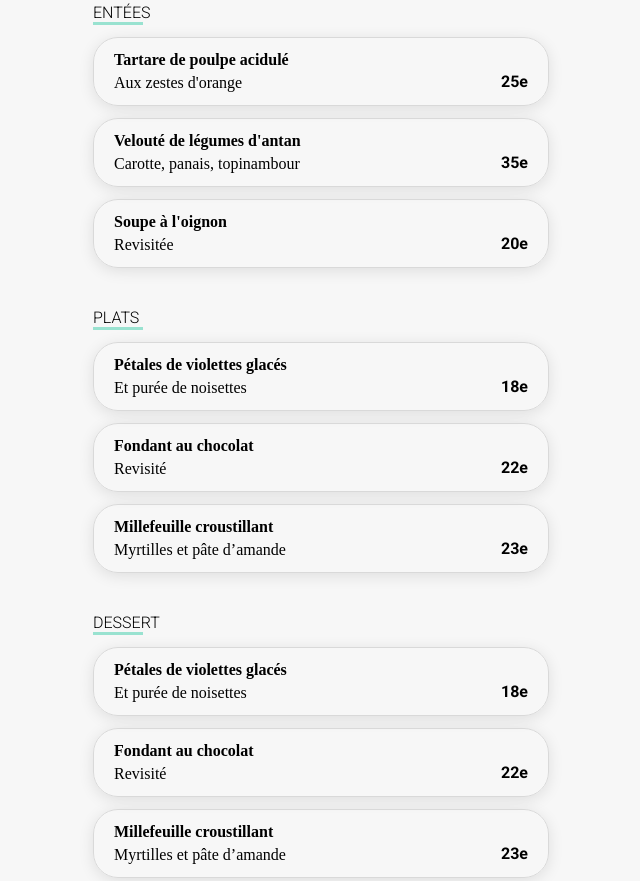
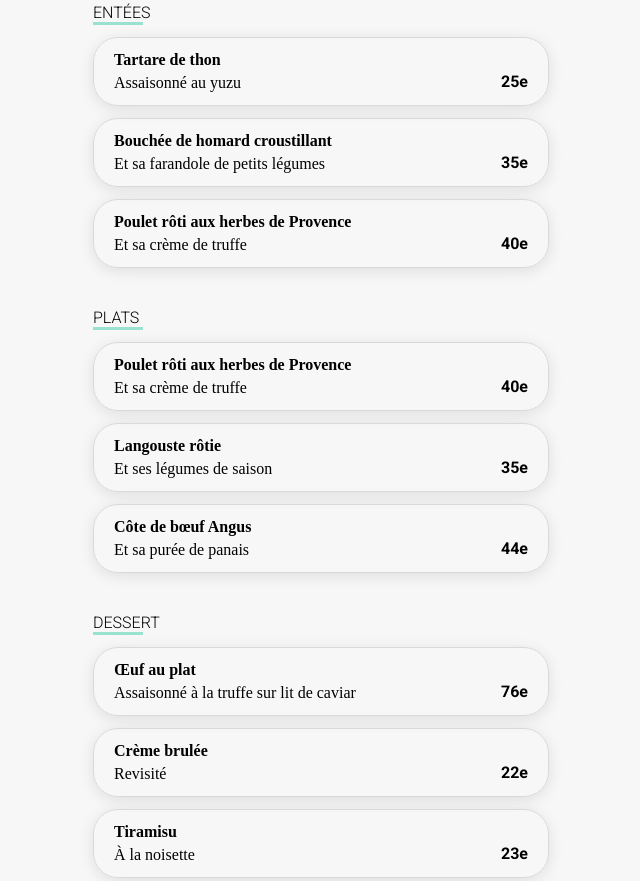
Before and after one commit to fodie94/PROJET3, a plain HTML site: page le_delice_des_sens.html in a window 1280 px wide. Shown: the part 442-1323 px from the top of the page, without its empty margins (319-959 px from the left). Drawn offline with Linux system fonts and the light colour scheme; a web font is replaced by a local one.

Commit message:
nom le delice des sens

```diff
--- a/le_delice_des_sens.html
+++ b/le_delice_des_sens.html
@@ -55,8 +55,8 @@
                      <div class="menu-cart-contain-bloc">
                         <div class="menu-cart-contain-bloc-child">
                             <div class="menu-cart-contain-bloc-title">
-                                <h4>Tartare de poulpe acidulé</h4>
-                                <p>Aux zestes d'orange </p>
+                                <h4>Tartare de thon</h4>
+                                <p>Assaisonné au yuzu</p>
                             </div>
                             <div class="menu-cart-contain-bloc-prix">
                                 <p>25e</p>
@@ -72,8 +72,8 @@
                     <div class="menu-cart-contain-bloc">
                         <div class="menu-cart-contain-bloc-child">
                             <div class="menu-cart-contain-bloc-title">
-                                <h4>Velouté de légumes d'antan</h4>
-                                <p>Carotte, panais, topinambour</p>
+                                <h4>Bouchée de homard croustillant </h4>
+                                <p>Et sa farandole de petits légumes</p>
                             </div>
                             <div class="menu-cart-contain-bloc-prix">
                                 <p>35e</p>
@@ -89,11 +89,11 @@
                     <div class="menu-cart-contain-bloc">
                         <div class="menu-cart-contain-bloc-child">
                             <div class="menu-cart-contain-bloc-title">
-                                <h4>Soupe à l'oignon</h4>
-                                <p>Revisitée</p>
+                                <h4>Poulet rôti aux herbes de Provence </h4>
+                                <p>Et sa crème de truffe</p>
                             </div>
                             <div class="menu-cart-contain-bloc-prix">
-                                <p>20e</p>
+                                <p>40e</p>
                             </div>
                         </div>
                                 <div class="menu-cart-contain-bloc-spin">
@@ -109,11 +109,11 @@
                 <div class="menu-cart-contain-bloc">
                     <div class="menu-cart-contain-bloc-child">
                         <div class="menu-cart-contain-bloc-title">
-                            <h4>Pétales de violettes glacés</h4>
-                            <p>Et purée de noisettes</p>
+                            <h4>Poulet rôti aux herbes de Provence </h4>
+                            <p>Et sa crème de truffe</p>
                         </div>
                         <div class="menu-cart-contain-bloc-prix">
-                            <p>18e</p>
+                            <p>40e</p>
                         </div>
                     </div>
                             <div class="menu-cart-contain-bloc-spin">
@@ -126,11 +126,11 @@
                     <div class="menu-cart-contain-bloc">
                         <div class="menu-cart-contain-bloc-child">
                             <div class="menu-cart-contain-bloc-title">
-                                <h4>Fondant au chocolat</h4>
-                                <p>Revisité</p>
+                                <h4>Langouste rôtie </h4>
+                                <p>Et ses légumes de saison</p>
                             </div>
                             <div class="menu-cart-contain-bloc-prix">
-                                <p>22e</p>
+                                <p>35e</p>
                             </div>
                         </div>
                                 <div class="menu-cart-contain-bloc-spin">
@@ -143,11 +143,11 @@
                     <div class="menu-cart-contain-bloc">
                         <div class="menu-cart-contain-bloc-child">
                             <div class="menu-cart-contain-bloc-title">
-                                <h4>Millefeuille croustillant </h4>
-                                <p>Myrtilles et pâte d’amande</p>
+                                <h4>Côte de bœuf Angus </h4>
+                                <p>Et sa purée de panais</p>
                             </div>
                             <div class="menu-cart-contain-bloc-prix">
-                                <p>23e</p>
+                                <p>44e</p>
                             </div>
                         </div>
                                 <div class="menu-cart-contain-bloc-spin">
@@ -164,11 +164,11 @@
                     <div class="menu-cart-contain-bloc">
                         <div class="menu-cart-contain-bloc-child">
                             <div class="menu-cart-contain-bloc-title">
-                                <h4>Pétales de violettes glacés</h4>
-                                <p>Et purée de noisettes</p>
+                                <h4>Œuf au plat</h4>
+                                <p>Assaisonné à la truffe sur lit de caviar</p>
                             </div>
                             <div class="menu-cart-contain-bloc-prix">
-                                <p>18e</p>
+                                <p>76e</p>
                             </div>
                         </div>
                                 <div class="menu-cart-contain-bloc-spin">
@@ -181,7 +181,7 @@
                         <div class="menu-cart-contain-bloc">
                             <div class="menu-cart-contain-bloc-child">
                                 <div class="menu-cart-contain-bloc-title">
-                                    <h4>Fondant au chocolat</h4>
+                                    <h4>Crème brulée </h4>
                                     <p>Revisité</p>
                                 </div>
                                 <div class="menu-cart-contain-bloc-prix">
@@ -198,8 +198,8 @@
                         <div class="menu-cart-contain-bloc">
                             <div class="menu-cart-contain-bloc-child">
                                 <div class="menu-cart-contain-bloc-title">
-                                    <h4>Millefeuille croustillant </h4>
-                                    <p>Myrtilles et pâte d’amande</p>
+                                    <h4>Tiramisu </h4>
+                                    <p>À la noisette</p>
                                 </div>
                                 <div class="menu-cart-contain-bloc-prix">
                                     <p>23e</p>
```
